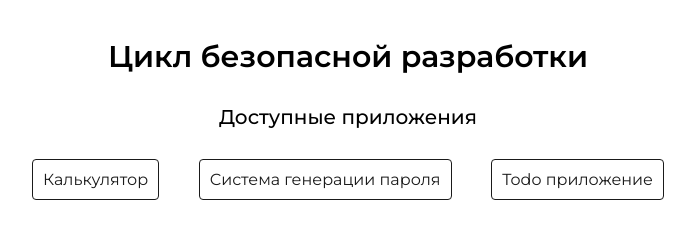
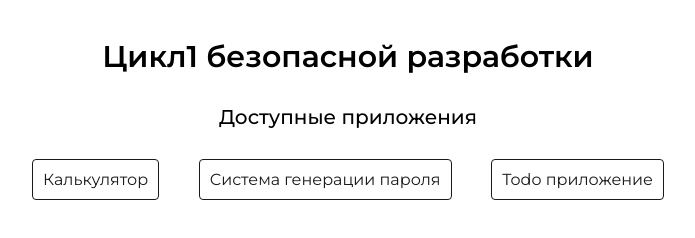
Before and after one commit to maksim312321/sdl_frontend, a website: page src/frontend/index.html in a window 1280 px wide. Shown: the whole page, without its empty margins (292-987 px from the left). Drawn offline with Linux system fonts and the light colour scheme.

Commit message:
test commit

```diff
--- a/src/frontend/index.html
+++ b/src/frontend/index.html
@@ -14,7 +14,7 @@
 <body>
     <div class="container">
         <div class="header">
-            Цикл безопасной разработки
+            Цикл1 безопасной разработки
         </div>
         <div class="body">
             <div class="apps__header">
```
